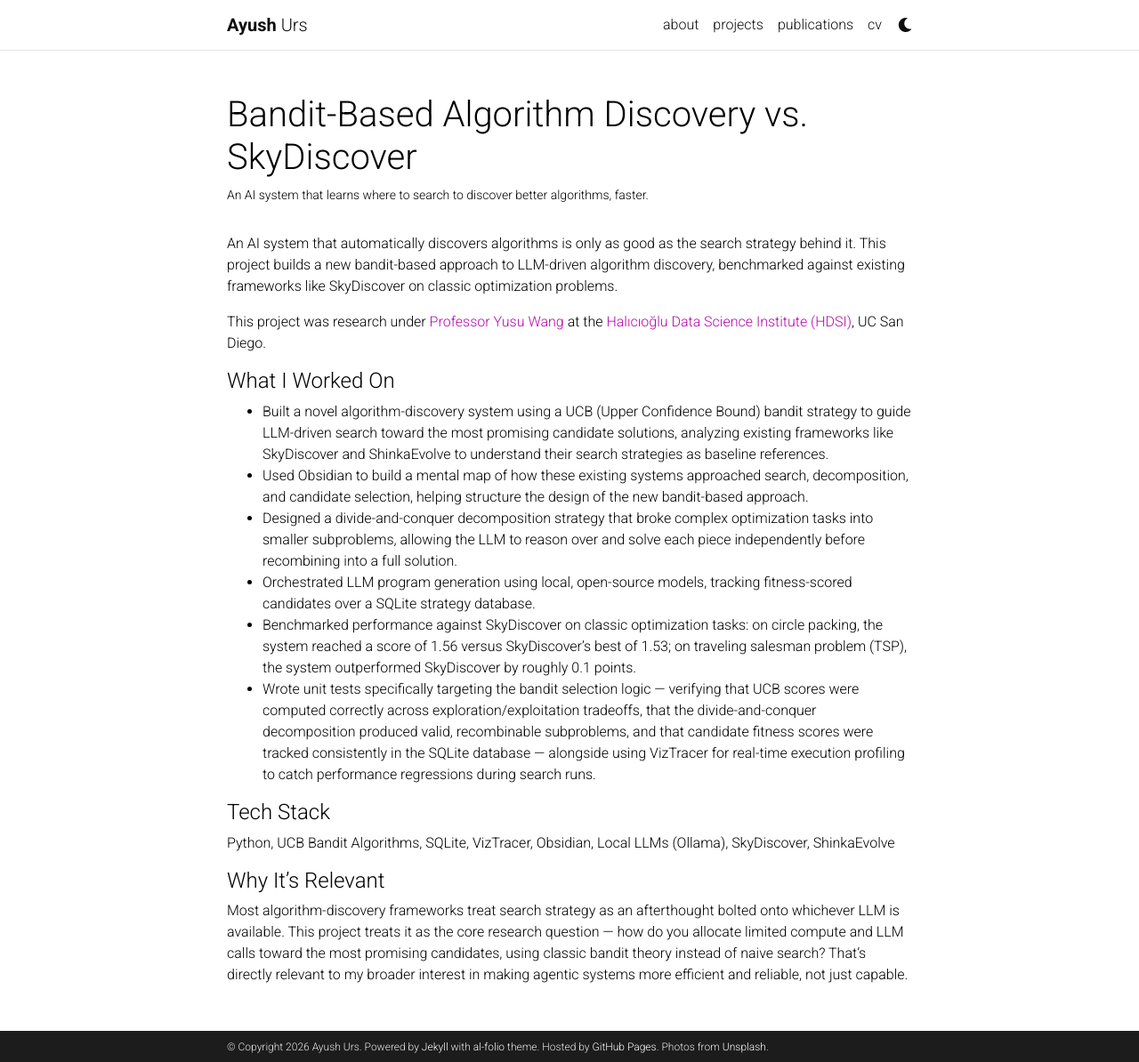
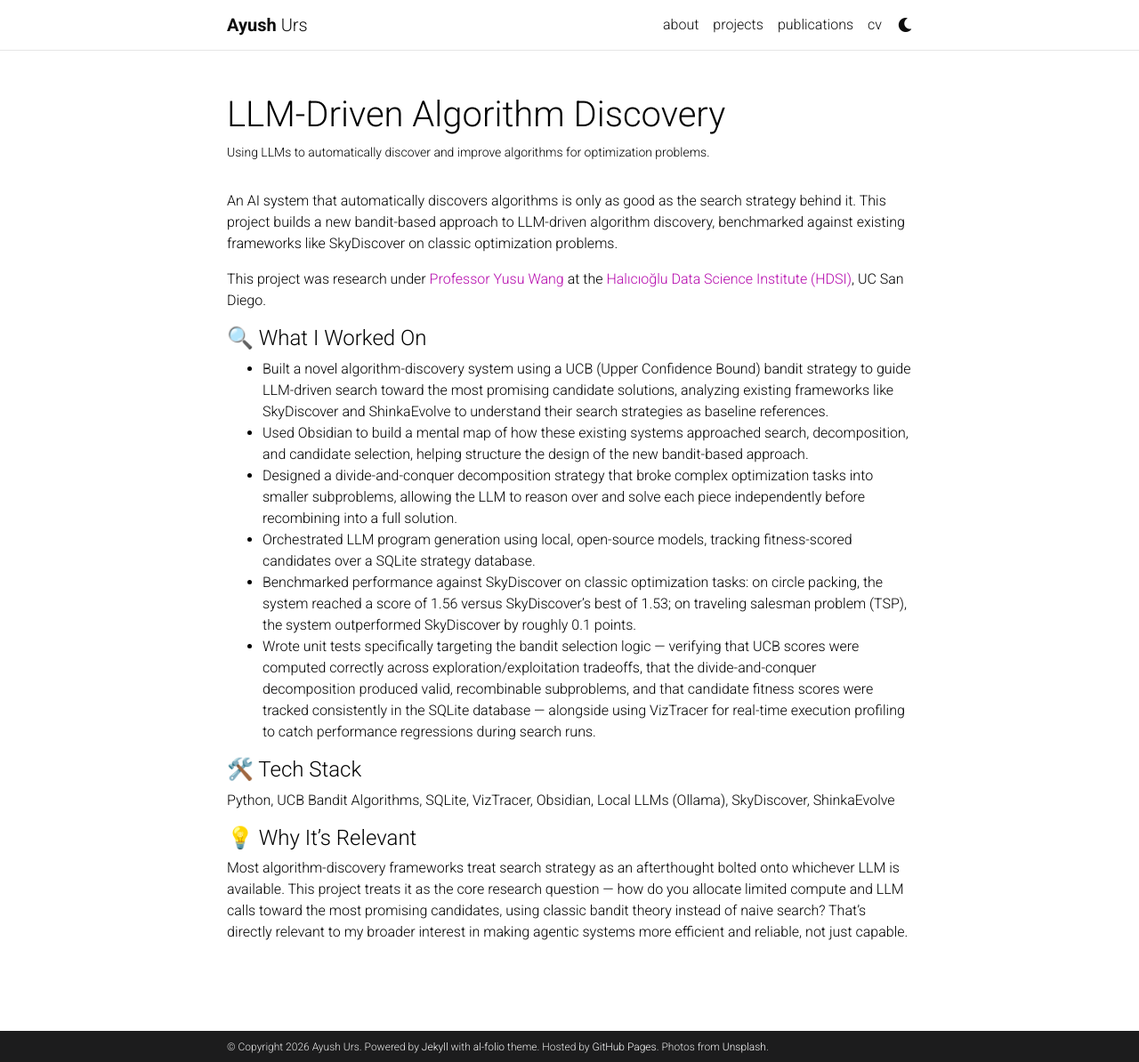
Before and after one commit to ayush11z/ayush11z.github.io, a Jekyll site: the page built from _projects/bandit-algorithm-discovery.md, in a window 1280 px wide and 1194 px high. Shown: the whole window at 89% size. Built offline with Jekyll 4.4.1, drawn with Linux system fonts in a browser that asks for light colours; comment, search, counter and statistics services are not loaded; a style sheet for code colours, icons or effects is not loaded.

Commit message:
Rename algorithm discovery project, add image and section emojis
Co-Authored-By: Claude Sonnet 5 <noreply@anthropic.com>

```diff
--- a/_projects/bandit-algorithm-discovery.md
+++ b/_projects/bandit-algorithm-discovery.md
@@ -1,8 +1,8 @@
 ---
 layout: page
-title: "Bandit-Based Algorithm Discovery vs. SkyDiscover"
-description: An AI system that learns where to search to discover better algorithms, faster.
-img:
+title: "LLM-Driven Algorithm Discovery"
+description: Using LLMs to automatically discover and improve algorithms for optimization problems.
+img: assets/img/bandit-algorithm-discovery.jpeg
 importance: 3
 category: work
 ---
@@ -11,7 +11,7 @@ An AI system that automatically discovers algorithms is only as good as the sear
 
 This project was research under [Professor Yusu Wang](https://yusu.belkin-wang.org/) at the [Halıcıoğlu Data Science Institute (HDSI)](https://datascience.ucsd.edu/), UC San Diego.
 
-#### What I Worked On
+#### 🔍 What I Worked On
 
 - Built a novel algorithm-discovery system using a UCB (Upper Confidence Bound) bandit strategy to guide LLM-driven search toward the most promising candidate solutions, analyzing existing frameworks like SkyDiscover and ShinkaEvolve to understand their search strategies as baseline references.
 - Used Obsidian to build a mental map of how these existing systems approached search, decomposition, and candidate selection, helping structure the design of the new bandit-based approach.
@@ -20,10 +20,10 @@ This project was research under [Professor Yusu Wang](https://yusu.belkin-wang.o
 - Benchmarked performance against SkyDiscover on classic optimization tasks: on circle packing, the system reached a score of 1.56 versus SkyDiscover's best of 1.53; on traveling salesman problem (TSP), the system outperformed SkyDiscover by roughly 0.1 points.
 - Wrote unit tests specifically targeting the bandit selection logic — verifying that UCB scores were computed correctly across exploration/exploitation tradeoffs, that the divide-and-conquer decomposition produced valid, recombinable subproblems, and that candidate fitness scores were tracked consistently in the SQLite database — alongside using VizTracer for real-time execution profiling to catch performance regressions during search runs.
 
-#### Tech Stack
+#### 🛠️ Tech Stack
 
 Python, UCB Bandit Algorithms, SQLite, VizTracer, Obsidian, Local LLMs (Ollama), SkyDiscover, ShinkaEvolve
 
-#### Why It's Relevant
+#### 💡 Why It's Relevant
 
 Most algorithm-discovery frameworks treat search strategy as an afterthought bolted onto whichever LLM is available. This project treats it as the core research question — how do you allocate limited compute and LLM calls toward the most promising candidates, using classic bandit theory instead of naive search? That's directly relevant to my broader interest in making agentic systems more efficient and reliable, not just capable.
```
Also changed, not shown: assets/img/bandit-algorithm-discovery.jpeg (added).
